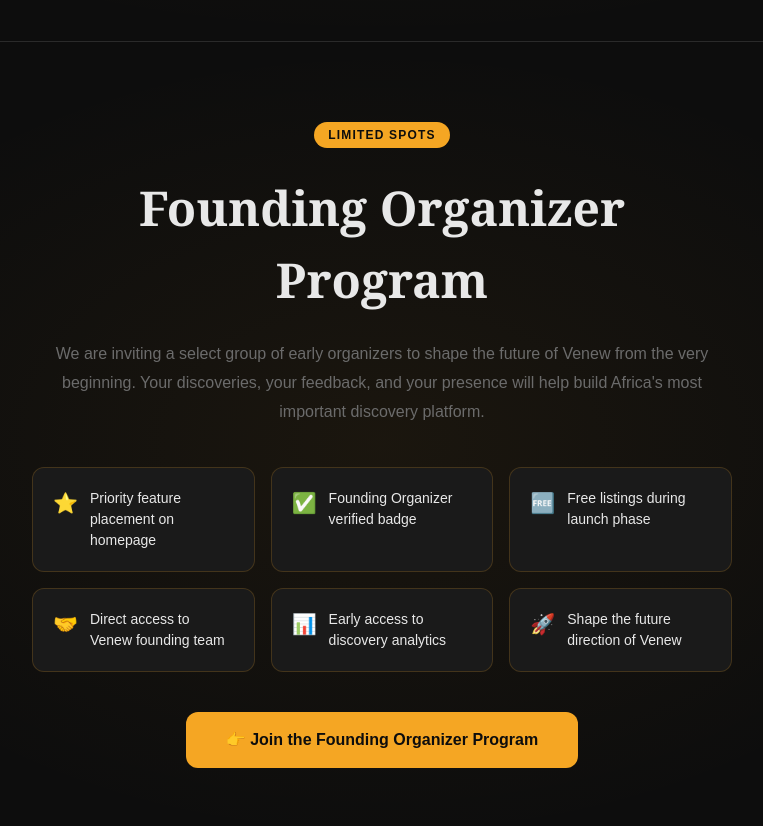
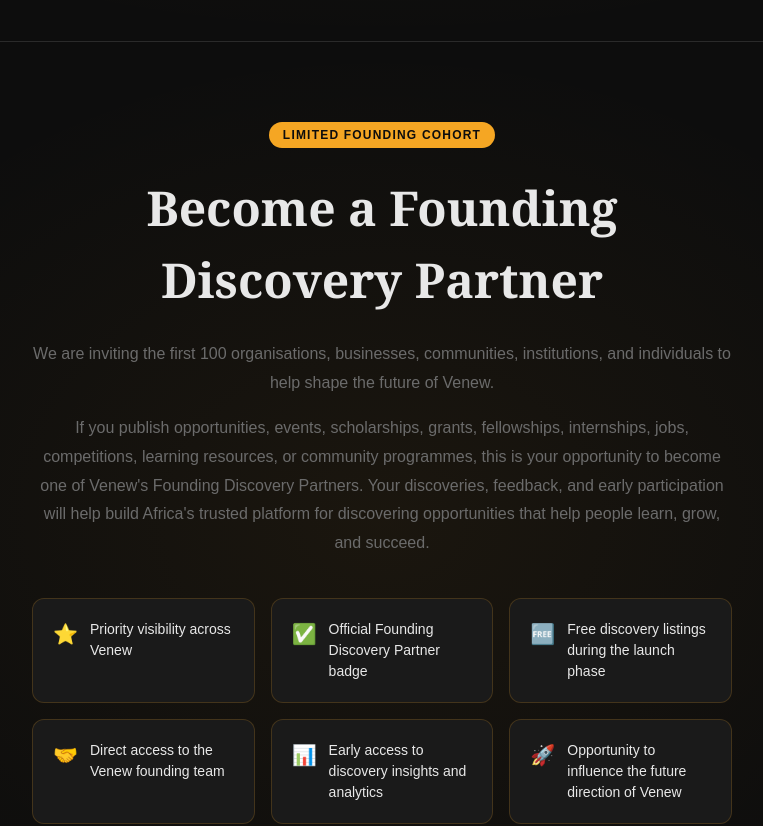
Before and after one commit to amuzoma5-design/venew, a Next.js app: page / in a window 1280 px wide. Shown: the part 2900-3726 px from the top of the page, without its empty margins (258-1021 px from the left). Built offline with nearby package versions, Linux system fonts and the light colour scheme; no server answers.

Commit message:
update landing page founding section to Founding Discovery Partner

```diff
--- a/app/page.tsx
+++ b/app/page.tsx
@@ -301,7 +301,7 @@
             textTransform: "uppercase",
             letterSpacing: "0.1em",
           }}>
-            Limited Spots
+            Limited Founding Cohort
           </span>
 
           <h2 style={{
@@ -311,8 +311,18 @@
             color: "#E8E8E8",
             marginBottom: "24px",
           }}>
-            Founding Organizer Program
+            Become a Founding Discovery Partner
           </h2>
+
+          <p style={{
+            color: "#6B6B6B",
+            fontSize: "16px",
+            lineHeight: 1.8,
+            marginBottom: "16px",
+          }}>
+            We are inviting the first 100 organisations, businesses, communities,
+            institutions, and individuals to help shape the future of Venew.
+          </p>
 
           <p style={{
             color: "#6B6B6B",
@@ -320,9 +330,12 @@
             lineHeight: 1.8,
             marginBottom: "40px",
           }}>
-            We are inviting a select group of early organizers to shape the future of
-            Venew from the very beginning. Your discoveries, your feedback, and your
-            presence will help build Africa&apos;s most important discovery platform.
+            If you publish opportunities, events, scholarships, grants, fellowships,
+            internships, jobs, competitions, learning resources, or community programmes,
+            this is your opportunity to become one of Venew&apos;s Founding Discovery Partners.
+            Your discoveries, feedback, and early participation will help build
+            Africa&apos;s trusted platform for discovering opportunities that help
+            people learn, grow, and succeed.
           </p>
 
           <div style={{
@@ -333,12 +346,12 @@
             textAlign: "left",
           }}>
             {[
-              { icon: "⭐", text: "Priority feature placement on homepage" },
-              { icon: "✅", text: "Founding Organizer verified badge" },
-              { icon: "🆓", text: "Free listings during launch phase" },
-              { icon: "🤝", text: "Direct access to Venew founding team" },
-              { icon: "📊", text: "Early access to discovery analytics" },
-              { icon: "🚀", text: "Shape the future direction of Venew" },
+              { icon: "⭐", text: "Priority visibility across Venew" },
+              { icon: "✅", text: "Official Founding Discovery Partner badge" },
+              { icon: "🆓", text: "Free discovery listings during the launch phase" },
+              { icon: "🤝", text: "Direct access to the Venew founding team" },
+              { icon: "📊", text: "Early access to discovery insights and analytics" },
+              { icon: "🚀", text: "Opportunity to influence the future direction of Venew" },
             ].map(({ icon, text }) => (
               <div key={text} style={{
                 backgroundColor: "#1A1A1A",
@@ -365,7 +378,7 @@
             textDecoration: "none",
             display: "inline-block",
           }}>
-            👉 Join the Founding Organizer Program
+            👉 Become a Founding Discovery Partner
           </Link>
         </div>
       </section>
--- a/write-share.js
+++ b/write-share.js
@@ -1,16 +1,178 @@
 const fs = require('fs');
 
-let c = fs.readFileSync('app/profile/[username]/page.tsx', 'utf8');
+let c = fs.readFileSync('app/page.tsx', 'utf8');
 
 c = c.replace(
-  'Discover Events & Opportunities',
-  'Discover Opportunities on VENEW'
+  `          <span style={{
+            display: "inline-block",
+            backgroundColor: "#F5A623",
+            color: "#0D0D0D",
+            fontSize: "12px",
+            fontWeight: 700,
+            padding: "4px 14px",
+            borderRadius: "999px",
+            marginBottom: "24px",
+            textTransform: "uppercase",
+            letterSpacing: "0.1em",
+          }}>
+            Limited Spots
+          </span>
+
+          <h2 style={{
+            fontFamily: "Georgia, serif",
+            fontSize: "clamp(28px, 4vw, 48px)",
+            fontWeight: 900,
+            color: "#E8E8E8",
+            marginBottom: "24px",
+          }}>
+            Founding Organizer Program
+          </h2>
+
+          <p style={{
+            color: "#6B6B6B",
+            fontSize: "16px",
+            lineHeight: 1.8,
+            marginBottom: "40px",
+          }}>
+            We are inviting a select group of early organizers to shape the future of
+            Venew from the very beginning. Your discoveries, your feedback, and your
+            presence will help build Africa&apos;s most important discovery platform.
+          </p>
+
+          <div style={{
+            display: "grid",
+            gridTemplateColumns: "repeat(auto-fill, minmax(200px, 1fr))",
+            gap: "16px",
+            marginBottom: "40px",
+            textAlign: "left",
+          }}>
+            {[
+              { icon: "⭐", text: "Priority feature placement on homepage" },
+              { icon: "✅", text: "Founding Organizer verified badge" },
+              { icon: "🆓", text: "Free listings during launch phase" },
+              { icon: "🤝", text: "Direct access to Venew founding team" },
+              { icon: "📊", text: "Early access to discovery analytics" },
+              { icon: "🚀", text: "Shape the future direction of Venew" },
+            ].map(({ icon, text }) => (
+              <div key={text} style={{
+                backgroundColor: "#1A1A1A",
+                border: "1px solid #F5A62330",
+                borderRadius: "12px",
+                padding: "20px",
+                display: "flex",
+                gap: "12px",
+                alignItems: "flex-start",
+              }}>
+                <span style={{ fontSize: "20px" }}>{icon}</span>
+                <p style={{ color: "#E8E8E8", fontSize: "14px", lineHeight: 1.5 }}>{text}</p>
+              </div>
+            ))}
+          </div>
+
+          <Link href="/submit" style={{
+            backgroundColor: "#F5A623",
+            color: "#0D0D0D",
+            fontWeight: 700,
+            fontSize: "16px",
+            padding: "16px 40px",
+            borderRadius: "12px",
+            textDecoration: "none",
+            display: "inline-block",
+          }}>
+            👉 Join the Founding Organizer Program
+          </Link>`,
+  `          <span style={{
+            display: "inline-block",
+            backgroundColor: "#F5A623",
+            color: "#0D0D0D",
+            fontSize: "12px",
+            fontWeight: 700,
+            padding: "4px 14px",
+            borderRadius: "999px",
+            marginBottom: "24px",
+            textTransform: "uppercase",
+            letterSpacing: "0.1em",
+          }}>
+            Limited Founding Cohort
+          </span>
+
+          <h2 style={{
+            fontFamily: "Georgia, serif",
+            fontSize: "clamp(28px, 4vw, 48px)",
+            fontWeight: 900,
+            color: "#E8E8E8",
+            marginBottom: "24px",
+          }}>
+            Become a Founding Discovery Partner
+          </h2>
+
+          <p style={{
+            color: "#6B6B6B",
+            fontSize: "16px",
+            lineHeight: 1.8,
+            marginBottom: "16px",
+          }}>
+            We are inviting the first 100 organisations, businesses, communities,
+            institutions, and individuals to help shape the future of Venew.
+          </p>
+
+          <p style={{
+            color: "#6B6B6B",
+            fontSize: "16px",
+            lineHeight: 1.8,
+            marginBottom: "40px",
+          }}>
+            If you publish opportunities, events, scholarships, grants, fellowships,
+            internships, jobs, competitions, learning resources, or community programmes,
+            this is your opportunity to become one of Venew&apos;s Founding Discovery Partners.
+            Your discoveries, feedback, and early participation will help build
+            Africa&apos;s trusted platform for discovering opportunities that help
+            people learn, grow, and succeed.
+          </p>
+
+          <div style={{
+            display: "grid",
+            gridTemplateColumns: "repeat(auto-fill, minmax(200px, 1fr))",
+            gap: "16px",
+            marginBottom: "40px",
+            textAlign: "left",
+          }}>
+            {[
+              { icon: "⭐", text: "Priority visibility across Venew" },
+              { icon: "✅", text: "Official Founding Discovery Partner badge" },
+              { icon: "🆓", text: "Free discovery listings during the launch phase" },
+              { icon: "🤝", text: "Direct access to the Venew founding team" },
+              { icon: "📊", text: "Early access to discovery insights and analytics" },
+              { icon: "🚀", text: "Opportunity to influence the future direction of Venew" },
+            ].map(({ icon, text }) => (
+              <div key={text} style={{
+                backgroundColor: "#1A1A1A",
+                border: "1px solid #F5A62330",
+                borderRadius: "12px",
+                padding: "20px",
+                display: "flex",
+                gap: "12px",
+                alignItems: "flex-start",
+              }}>
+                <span style={{ fontSize: "20px" }}>{icon}</span>
+                <p style={{ color: "#E8E8E8", fontSize: "14px", lineHeight: 1.5 }}>{text}</p>
+              </div>
+            ))}
+          </div>
+
+          <Link href="/submit" style={{
+            backgroundColor: "#F5A623",
+            color: "#0D0D0D",
+            fontWeight: 700,
+            fontSize: "16px",
+            padding: "16px 40px",
+            borderRadius: "12px",
+            textDecoration: "none",
+            display: "inline-block",
+          }}>
+            👉 Become a Founding Discovery Partner
+          </Link>`
 );
 
-c = c.replace(
-  'Find events near you on VENEW',
-  'Find scholarships, grants, fellowships, events, communities and more — all in one place.'
-);
-
-fs.writeFileSync('app/profile/[username]/page.tsx', c);
-console.log(c.includes('Discover Opportunities on VENEW') ? 'SUCCESS!' : 'FAILED');
+fs.writeFileSync('app/page.tsx', c);
+console.log(c.includes('Founding Discovery Partner') ? 'SUCCESS!' : 'FAILED');
```
